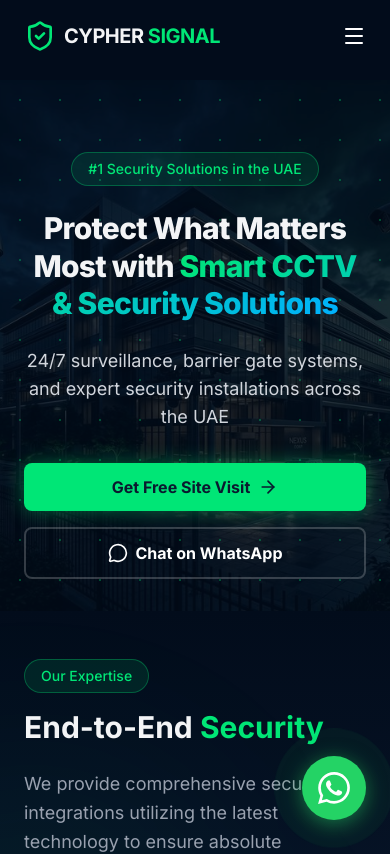
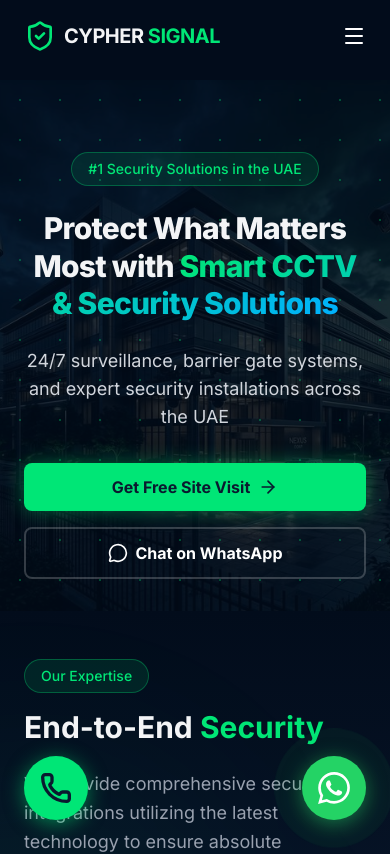
Before and after one commit to huzaifa-ahmed-dev/cypher-signal, a Next.js app: page / in a window 390 px wide. Shown: the top 854 px of the page. Built offline with nearby package versions, Linux system fonts and the light colour scheme.

Commit message:
feat: add floating call button on bottom left for mobile

```diff
--- a/src/components/layout/FloatingWhatsApp.tsx
+++ b/src/components/layout/FloatingWhatsApp.tsx
@@ -1,6 +1,21 @@
+import { Phone } from 'lucide-react';
+
 export default function FloatingWhatsApp() {
   return (
-    <div className="fixed bottom-6 right-6 md:right-8 md:bottom-8 z-50 group flex items-center">
+    <>
+      {/* Call Button - Mobile Only */}
+      <div className="fixed bottom-6 left-6 z-50 group flex items-center md:hidden">
+        <a
+          href="tel:+971547172486"
+          className="relative bg-[#00E676] text-[#0A192F] p-4 rounded-full shadow-[0_4px_20px_rgba(0,230,118,0.5)] active:scale-95 transition-all duration-300 flex items-center justify-center z-10"
+          aria-label="Call Us"
+        >
+          <span className="absolute inset-0 rounded-full bg-[#00E676] opacity-40 animate-ping" style={{ animationDuration: '2.5s' }}></span>
+          <Phone className="w-8 h-8 relative z-10" strokeWidth={2.5} />
+        </a>
+      </div>
+
+      <div className="fixed bottom-6 right-6 md:right-8 md:bottom-8 z-50 group flex items-center">
 
       {/* Tooltip on the left of the button */}
       <span className="absolute right-full mr-4 bg-white text-[#0A192F] font-bold text-sm px-4 py-2 rounded-xl opacity-0 group-hover:opacity-100 transition-opacity whitespace-nowrap shadow-xl border border-gray-100 pointer-events-none origin-right">
@@ -25,5 +40,6 @@
         </svg>
       </a>
     </div>
+    </>
   );
 }
```
